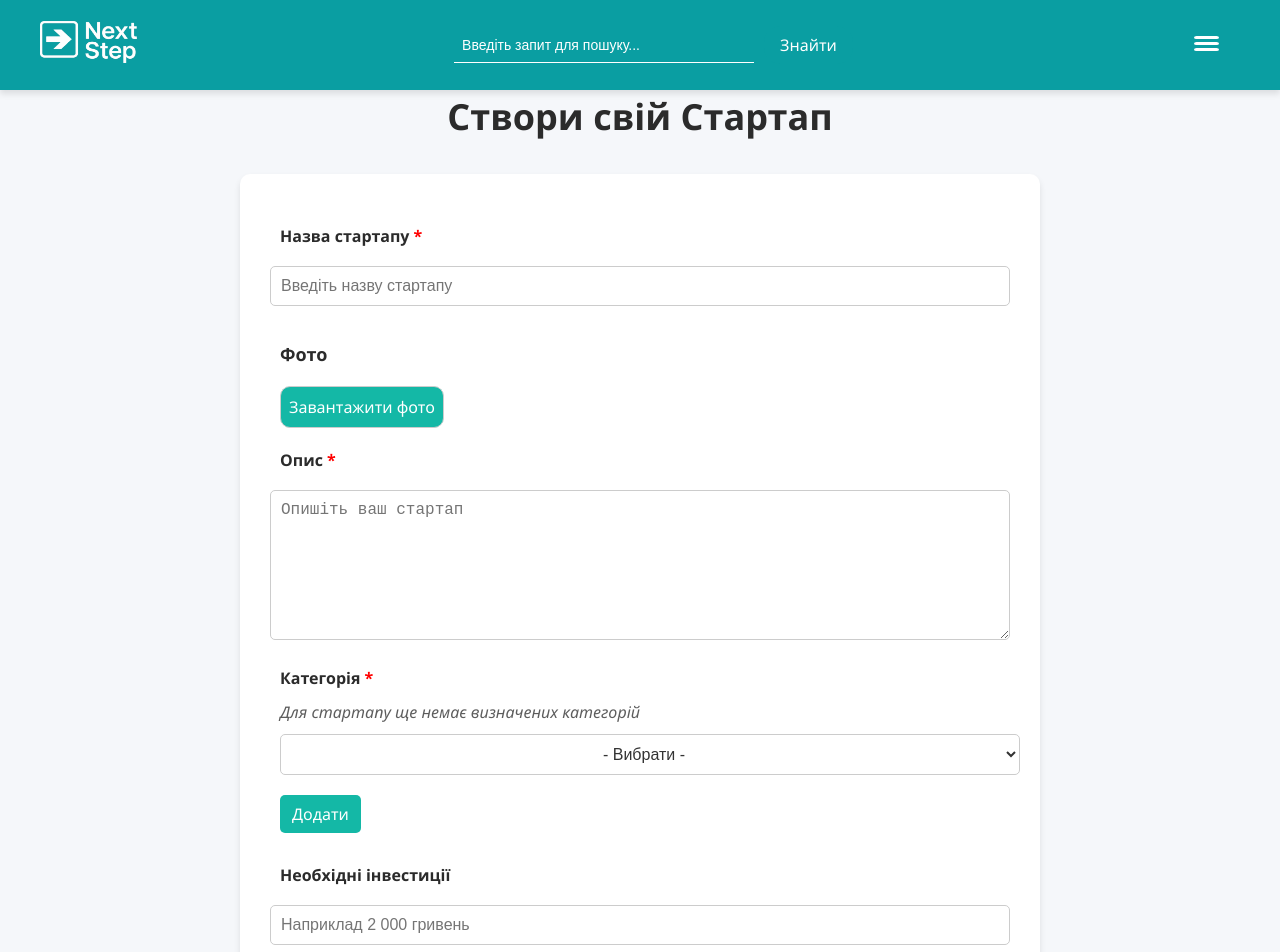
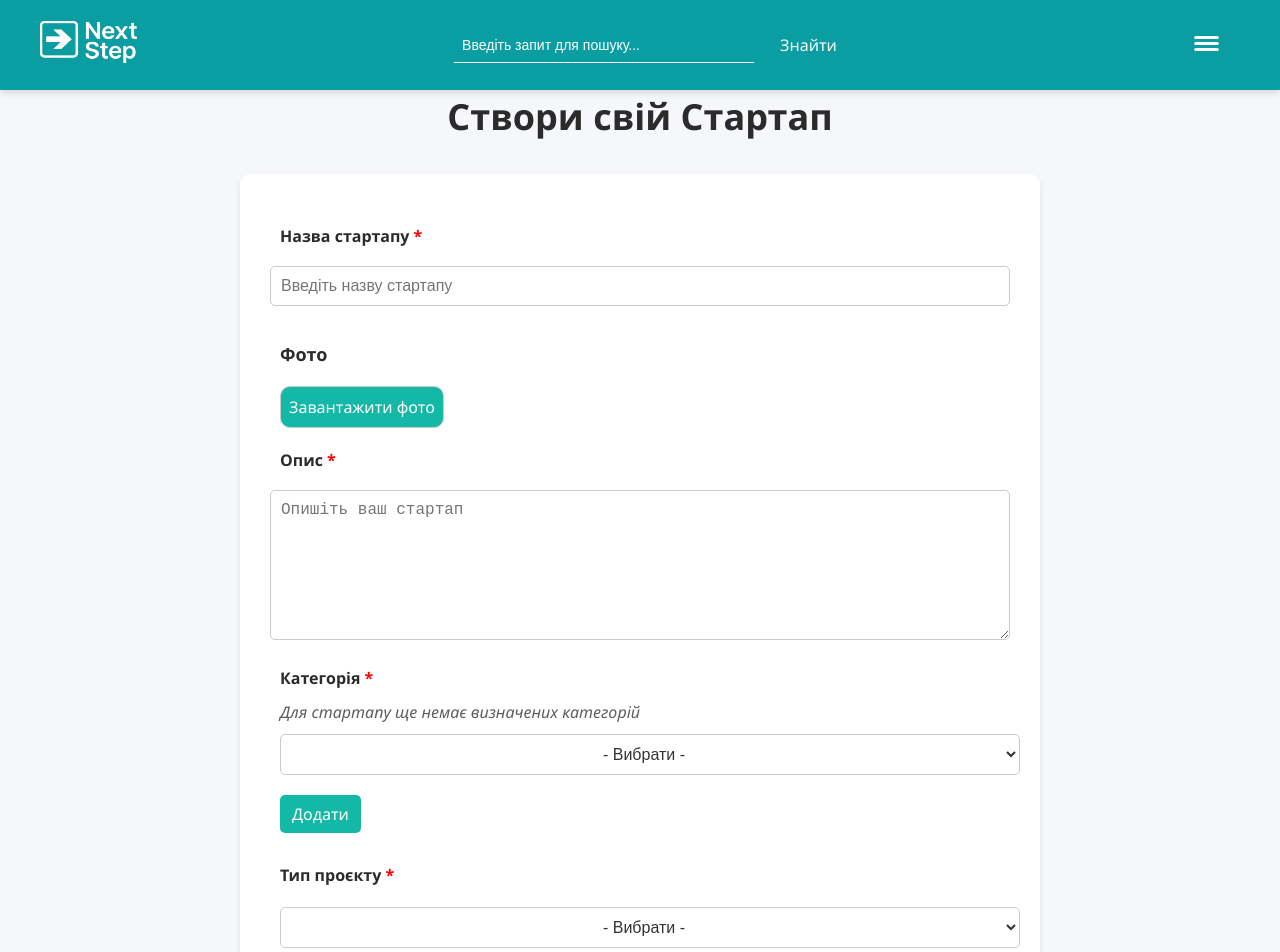
Before and after one commit to dark0m0n/NextStep, a React app in the folder frontend/: page /createproj in a window 1280 px wide. Shown: the top 952 px of the page. Built offline with nearby package versions, Linux system fonts and the light colour scheme; the HTML template or start-up script is replaced by a standard one.

Commit message:
fetch fixes

```diff
--- a/frontend/src/pages/CreateProfile.jsx
+++ b/frontend/src/pages/CreateProfile.jsx
@@ -118,16 +118,14 @@ export default function CreateProfile() {
     try {
       const response = await fetch('http://localhost:8000/api/user', {
         method: 'POST',
-        body: formData, // без headers, бо FormData сам їх генерує
+        body: formData,
+        credentials: "include",
       });
 
       if (response.ok) {
         console.log('Профіль створено успішно.');
         const data = await response.json();
-if (data.token) {
-  localStorage.setItem("token", data.token);
   navigate(`/profile/${data.username}`);
-}
       } else {
         console.log('Помилка при створенні профілю.');
       }
--- a/frontend/src/pages/CreateProject.jsx
+++ b/frontend/src/pages/CreateProject.jsx
@@ -16,8 +16,11 @@ const CreateStartupPage = () => {
   const [customSpecVisible, setCustomSpecVisible] = useState(false);
   const [specClicked, setSpecClicked] = useState(false);
   const [showCategoryTip, setShowCategoryTip] = useState(false);
+  const [customProjectType, setCustomProjectType] = useState('');
+  const [selectedProjectType, setSelectedProjectType] = useState('');
 
   const categoryRef = useRef(null);
+  const projTypeRef = useRef(null);
   const specRef = useRef(null);
 
   const specLabels = {
@@ -35,6 +38,7 @@ const CreateStartupPage = () => {
     reader.onload = (e) => setLogoSrc(e.target.result);
     reader.readAsDataURL(file);
   };
+
 
   const handleAddCategory = () => {
     const categoryToAdd = selectedCategory === "Інше" ? customCategory.trim() : selectedCategory;
@@ -86,6 +90,16 @@ const CreateStartupPage = () => {
       document.getElementById('wrongSpec').style.display = 'none';
     }
 
+    if ((selectedProjectType === "Інше" && customProjectType.trim() === "") || selectedProjectType === "") {
+      projTypeRef.current.style.borderColor = 'red';
+      document.getElementById('wrongProjectType').style.display = 'block';
+      projTypeRef.current.scrollIntoView({ behavior: 'smooth', block: 'center' });
+      return;
+    } else {
+      projTypeRef.current.style.borderColor = '#ccc';
+      document.getElementById('wrongProjectType').style.display = 'none';
+    }
+
     if (categories.length === 0) {
       categoryRef.current.style.borderColor = 'red';
       document.getElementById('wrongCategory').style.display = 'block';
@@ -130,6 +144,7 @@ const CreateStartupPage = () => {
     formData.append("userID", token);
     formData.append("startup-name", formData.get("startup-name"));
     formData.append("description", formData.get("description"));
+    formData.append("projectType", selectedProjectType === "Інше" ? customProjectType.trim() : selectedProjectType);
 
     const categoriesString = categories.join(", ");
     formData.append("category", categoriesString);
@@ -139,7 +154,7 @@ const CreateStartupPage = () => {
     formData.set("investment", invest);
 
     try {
-      const response = await fetch("/api/startup", {
+      const response = await fetch("http://localhost:8000/api/startup", {
         method: "POST",
         body: formData,
       });
@@ -283,6 +298,39 @@ const CreateStartupPage = () => {
               </div>
             </div>
 
+                        {/* Тип проєкту */}
+                        <div className="form-group-create-proj">
+              <label htmlFor="projectType" className="label-create-proj">
+                Тип проєкту <span className="required-star">*</span>
+                </label>
+              <div className="category-input">
+                <select
+                  id="projectType"
+                  name="projectType"
+                  className="input-info-create-proj"
+                  value={selectedProjectType}
+                  onChange={(e) => setSelectedProjectType(e.target.value)}
+                  ref={projTypeRef}
+                >
+                  <option value="">- Вибрати -</option>
+                  <option value="Стартап">Стартап</option>
+                  <option value="Малий бізнес">Малий бізнес</option>
+                  <option value="Пілотний проєкт">Пілотний проєкт</option>
+                  <option value="MVP">MVP</option>
+                  <option value="Інше">Інше</option>
+                </select>
+                {selectedCategory === "Інше" && (
+                  <input
+                    type="text"
+                    placeholder="Введіть свою категорію"
+                    className="input-info-create-proj"
+                    value={customProjectType}
+                    onChange={(e) => setCustomProjectType(e.target.value)}
+                  />
+                )}
+              </div>
+            </div>
+
             {/* Інвестиції */}
             <div className="form-group-create-proj">
               <label htmlFor="investment" className="label-create-proj">Необхідні інвестиції</label>
--- a/frontend/src/pages/LoginPage.jsx
+++ b/frontend/src/pages/LoginPage.jsx
@@ -29,22 +29,18 @@ export default function LoginPage() {
     setError("");
 
     try {
-      const response = await fetch("/api/login", {
+      const response = await fetch("http://localhost:8000/api/login", {
         method: "POST",
         headers: {
           "Content-Type": "application/json"
         },
-        body: JSON.stringify({ username, password })
+        body: JSON.stringify({ username, password }),
+        credentials: "include",
       });
 
       if (response.ok) {
         const data = await response.json();
-        if(data.token) {
-          localStorage.setItem("token", data.token);
           navigate(`/profile/${data.username}`);
-        } else {
-          setError("Відсутній ID користувача у відповіді");
-        }
       } else {
         setError("Неправильний логін або пароль");
       }
--- a/frontend/src/pages/ProfilePage.jsx
+++ b/frontend/src/pages/ProfilePage.jsx
@@ -9,13 +9,7 @@ export default function ProfilePage() {
   const [userData, setUserData] = useState(null);
 
   useEffect(() => {
-    const token = localStorage.getItem("token");
-    fetch(`/api/user/${username}`, {
-      headers: {
-        Authorization: `Bearer ${token}`
-      }
-    }
-    )
+    fetch(`http://localhost:8000/api/user/${username}`)
       .then((res) => {
         if (!res.ok) throw new Error("Profile load error");
         return res.json();
--- a/frontend/src/pages/ProjectPage.jsx
+++ b/frontend/src/pages/ProjectPage.jsx
@@ -65,7 +65,7 @@ export default function ProjectPage() {
     // Оновлення середнього рейтингу в бекенді
     const updateStartupRating = async (avgRating) => {
         try {
-            const response = await fetch(`/api/startup/${id}`, {
+            const response = await fetch(`http://localhost:8000/api/startup/${id}`, {
                 method: "PUT",
                 headers: { "Content-Type": "application/json" },
                 body: JSON.stringify({ averageRating: avgRating }),
@@ -94,17 +94,17 @@ export default function ProjectPage() {
     useEffect(() => {
         const fetchStartup = async () => {
             try {
-                const res = await fetch(`/api/startup/${id}`);
+                const res = await fetch(`http://localhost:8000/api/startup/${id}`);
                 if (!res.ok) throw new Error("Startup not found");
                 const data = await res.json();
                 setStartup(data);
 
-                const userRes = await fetch(`/api/user/${data.userID}`);
+                const userRes = await fetch(`http://localhost:8000/api/user/${data.userID}`);
                 if (!userRes.ok) throw new Error("User not found");
                 const userData = await userRes.json();
                 setUser(userData);
 
-                const reviewRes = await fetch(`/api/reviews/${id}`);
+                const reviewRes = await fetch(`http://localhost:8000/api/reviews/${id}`);
                 if (!reviewRes.ok) throw new Error("Reviews not found");
                 const reviewsData = await reviewRes.json();
                 setReviews(reviewsData);
@@ -148,10 +148,7 @@ export default function ProjectPage() {
         if (hasError) return;
 
         try {
-            const token = localStorage.getItem("token");
-            const userInfo = await fetch(`/api/user/me`, {
-                headers: { Authorization: `Bearer ${token}` },
-            });
+            const userInfo = await fetch(`http://localhost:8000/api/user/me`);
 
             if (!userInfo.ok) throw new Error("Користувача не знайдено або неавторизовано");
 
@@ -162,7 +159,6 @@ export default function ProjectPage() {
             formData.append("rating", rating);
             formData.append("userID", userData.id);
             formData.append("startupID", id);
-            formData.append("createdAt", new Date().toISOString());
 
             const response = await fetch("http://localhost:8000/api/review", {
                 method: "POST",
--- a/frontend/src/pages/SearchProject.jsx
+++ b/frontend/src/pages/SearchProject.jsx
@@ -39,7 +39,7 @@ const [isLoading, setIsLoading] = useState(true);
     useEffect(() => {
         const fetchProjects = async () => {
             try {
-                const res = await fetch("/api/startups");
+                const res = await fetch("http://localhost:8000/api/startups");
                 if (!res.ok) throw new Error("Помилка при завантаженні даних");
                 const data = await res.json();
 
```
